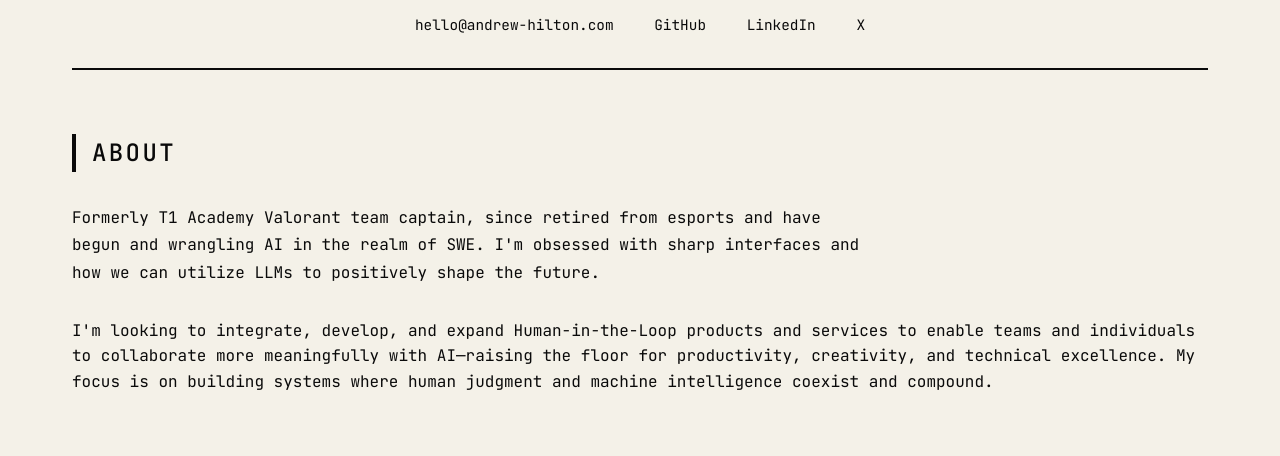
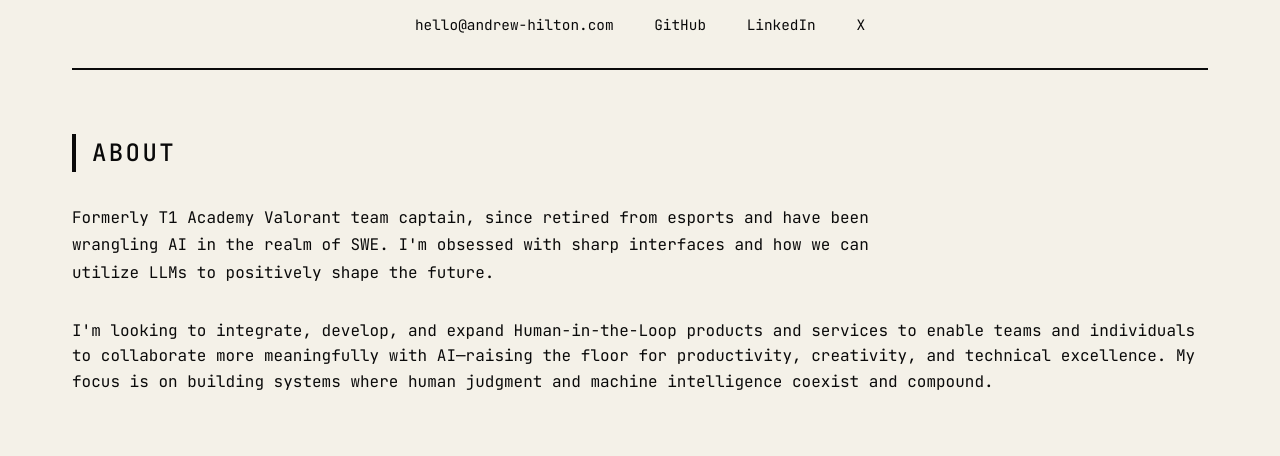
Before and after one commit to andrew-hilton-01/andrew-hilton, a plain HTML site: page index.html in a window 1280 px wide. Shown: the part 202-658 px from the top of the page. Drawn offline with Linux system fonts and the light colour scheme.

Commit message:
typo fix

```diff
--- a/index.html
+++ b/index.html
@@ -272,8 +272,8 @@
         <section class="section">
             <h2 class="section-title">About</h2>
             <p class="bio">
-                 Formerly T1 Academy Valorant team captain, since retired from esports and have begun
-                 and wrangling AI in the realm of SWE. I'm obsessed with sharp interfaces and how we can utilize LLMs to positively shape the future.
+                 Formerly T1 Academy Valorant team captain, since retired from esports and have been
+                  wrangling AI in the realm of SWE. I'm obsessed with sharp interfaces and how we can utilize LLMs to positively shape the future.
                  <p> I'm looking to integrate, develop, and expand Human-in-the-Loop products and services to enable teams and individuals to collaborate more meaningfully
                     with AI—raising the floor for productivity, creativity, and technical excellence. My focus is on building systems where human judgment and
                     machine intelligence coexist and compound.
```
